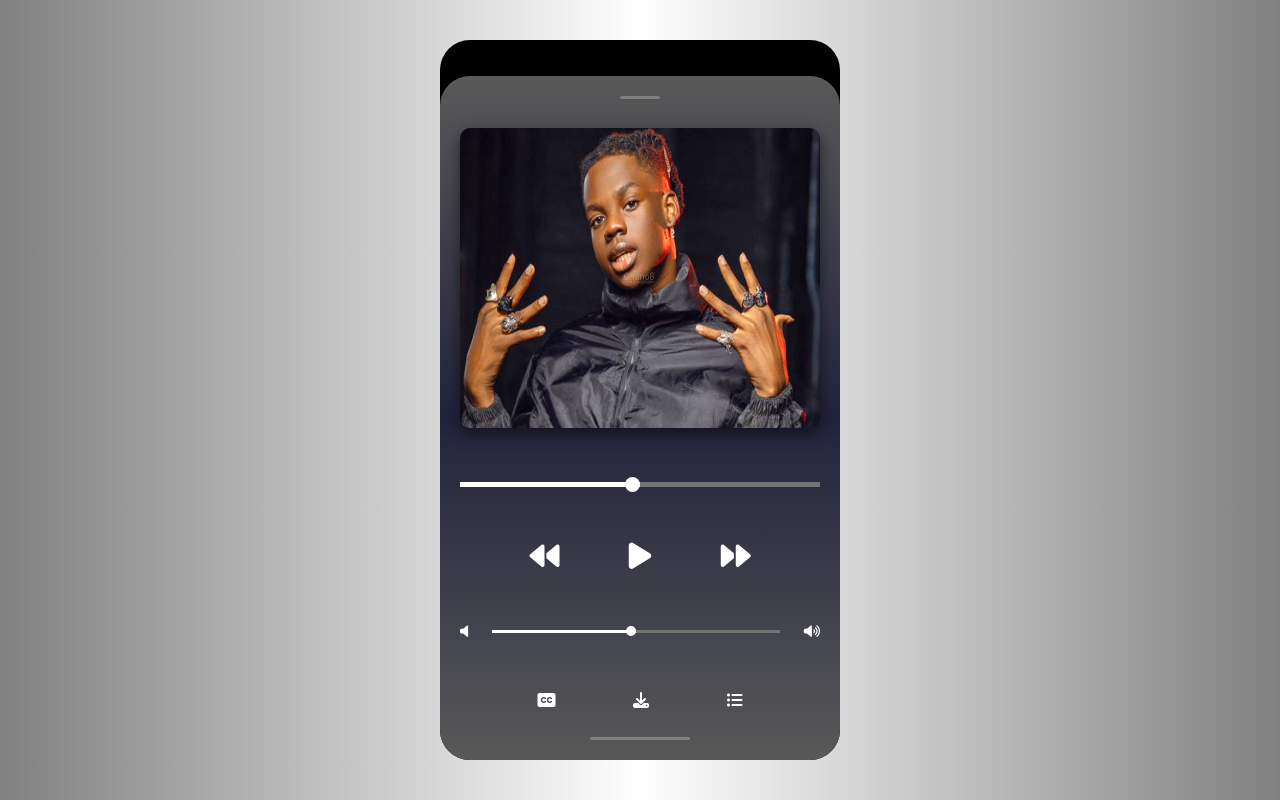
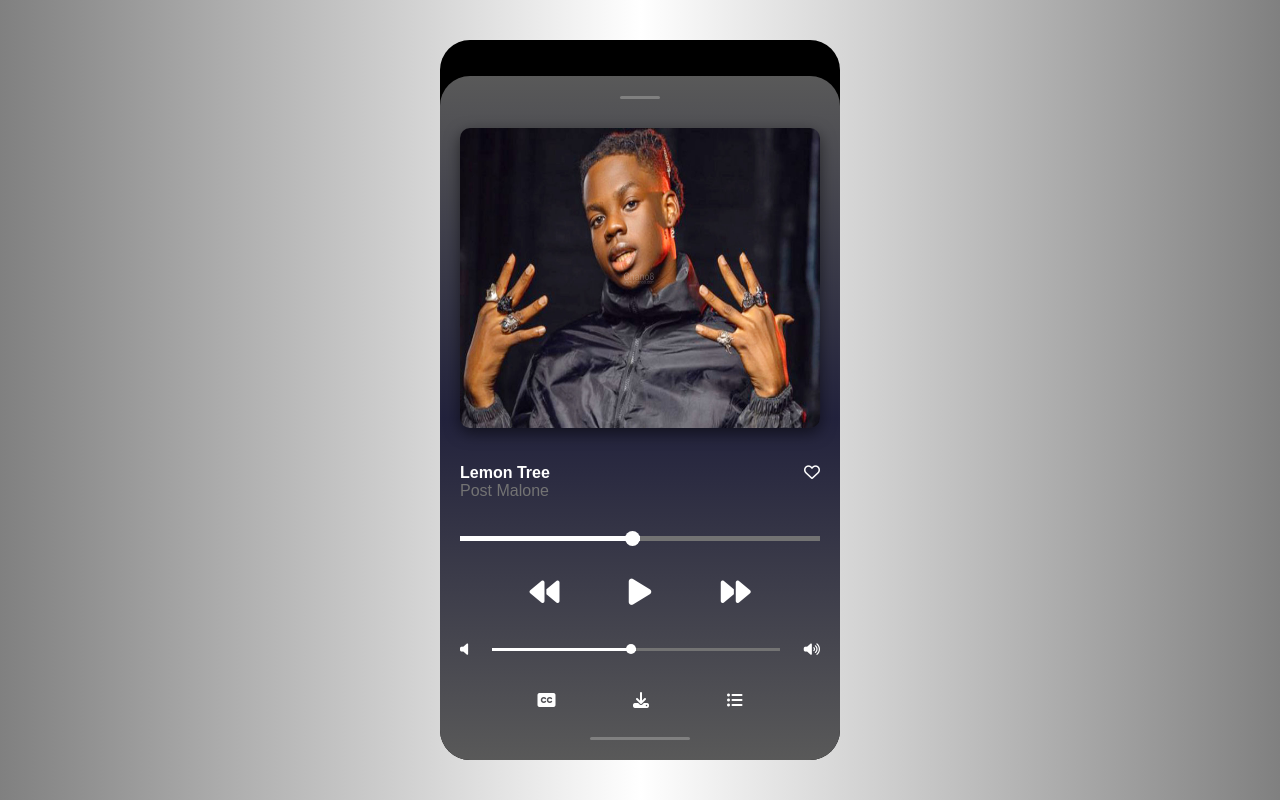
Before and after one commit to Martin-IJ/Music-App, a plain HTML site: page index.html in a window 1280 px wide. Drawn offline with Linux system fonts and the light colour scheme.

Commit message:
third commit

```diff
--- a/index.html
+++ b/index.html
@@ -20,13 +20,13 @@
             <img src="./images/Rema2.jpg" class="music-img" />
           </div>
 
-          <!-- <div class="music-description">
+          <div class="music-description">
             <div class="title-cont">
               <div class="music-title">Lemon Tree</div>
               <i class="fa-regular fa-heart heart"></i>
             </div>
             <div class="musician">Post Malone</div>
-          </div> -->
+          </div>
 
           <div class="music-length">
             <div class="ml"><div class="il"><div class="ilc"></div></div></div>
```
